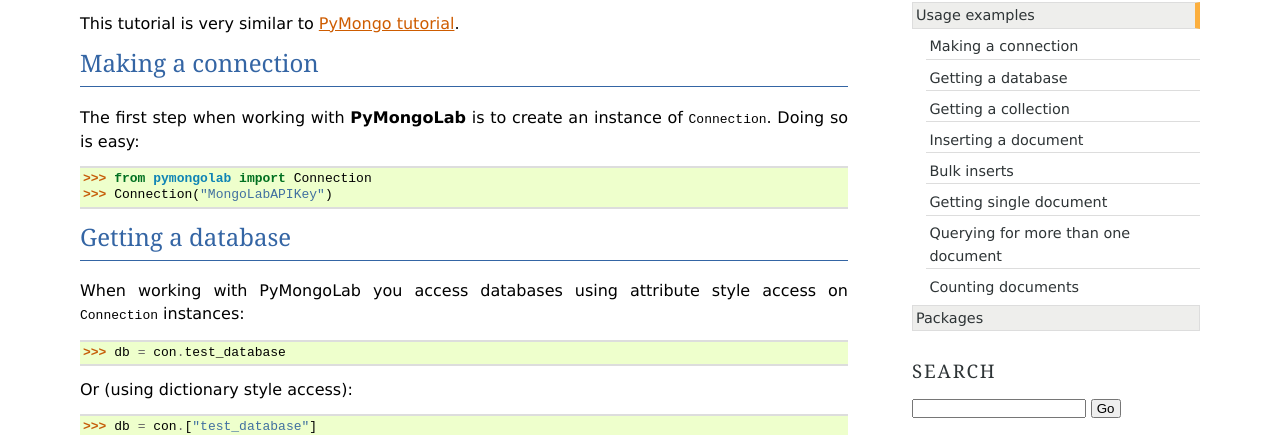
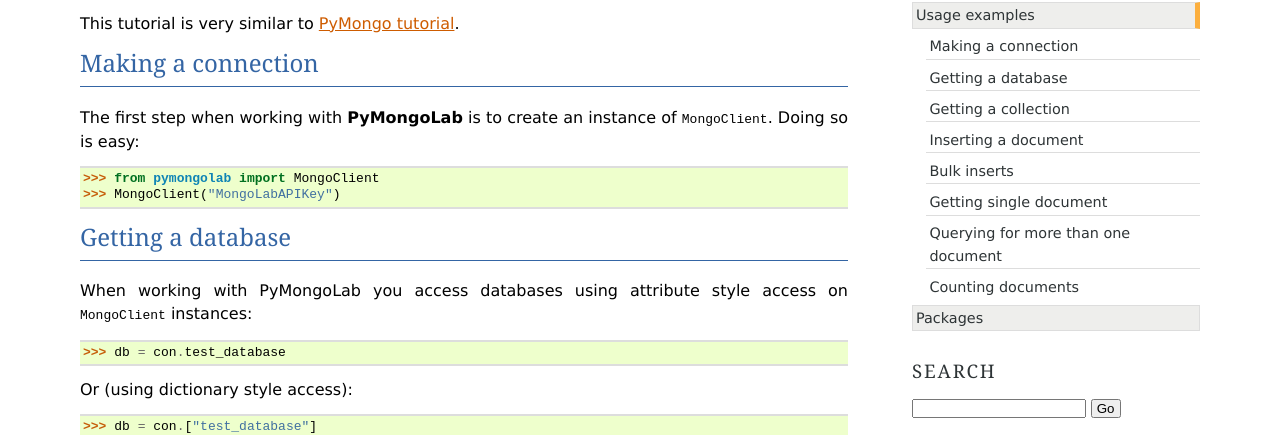
Before and after one commit to puentesarrin/pymongolab, a Sphinx documentation site: the page built from doc/examples.rst, in a window 1280 px wide and 900 px high. Shown: the part 154-589 px from the top of the window. Built offline with Sphinx 7.4.7, drawn with Linux system fonts in a browser that asks for light colours; formulas are drawn with MathJax 3; pages that are not in the unit, such as notebooks, are missing from menus.

Commit message:
Support for MongoClient

```diff
--- a/README.rst
+++ b/README.rst
@@ -12,8 +12,8 @@
 Useful in cases where network barriers (firewalls, etc.)  prevent use of the
 standard MongoDB driver.
 
->>> from pymongolab import Connection
->>> con = Connection("MongoLabAPIKey")
+>>> from pymongolab import MongoClient
+>>> con = MongoClient("MongoLabAPIKey")
 >>> db = con.database
 >>> col = db.collection.find()
 >>> list(col)
--- a/doc/examples.rst
+++ b/doc/examples.rst
@@ -7,19 +7,19 @@
 -------------------
 
 The first step when working with **PyMongoLab** is to create an instance of
-:class:`~pymongolab.connection.Connection`. Doing so is easy:
+:class:`~pymongolab.mongo_client.MongoClient`. Doing so is easy:
 
 .. code-block:: python
 
-   >>> from pymongolab import Connection
-   >>> Connection("MongoLabAPIKey")
+   >>> from pymongolab import MongoClient
+   >>> MongoClient("MongoLabAPIKey")
 
 
 Getting a database
 ------------------
 
 When working with PyMongoLab you access databases using attribute style access
-on :class:`~pymongolab.connection.Connection` instances:
+on :class:`~pymongolab.mongo_client.MongoClient` instances:
 
 .. code-block:: python
 
--- a/doc/index.rst
+++ b/doc/index.rst
@@ -24,8 +24,8 @@
 
   .. code-block:: python
 
-     >>> from pymongolab import Connection
-     >>> connection = Connection("MongoLabAPIKey")
+     >>> from pymongolab import MongoClient
+     >>> connection = MongoClient("MongoLabAPIKey")
      >>> db = connection.database
      >>> col = db.collection.find()
      >>> list(col)
--- a/doc/pymongolab/connection.rst
+++ b/doc/pymongolab/connection.rst
@@ -1,5 +1,5 @@
-:mod:`connection` -- Connecting to MongoLab
--------------------------------------------
+:mod:`connection` -- Connecting to MongoLab -- DEPRECATED
+---------------------------------------------------------
 
 .. automodule:: pymongolab.connection
     :synopsis: Connecting to MongoLab
--- a/doc/pymongolab/index.rst
+++ b/doc/pymongolab/index.rst
@@ -13,6 +13,7 @@
 .. toctree::
    :maxdepth: 2
 
+   mongo_client
    connection
    database
    collection
--- a/pymongolab/__init__.py
+++ b/pymongolab/__init__.py
@@ -12,3 +12,4 @@
 
 
 from pymongolab.connection import Connection
+from pymongolab.mongo_client import MongoClient
```
Also changed, not shown: 1 other file.
